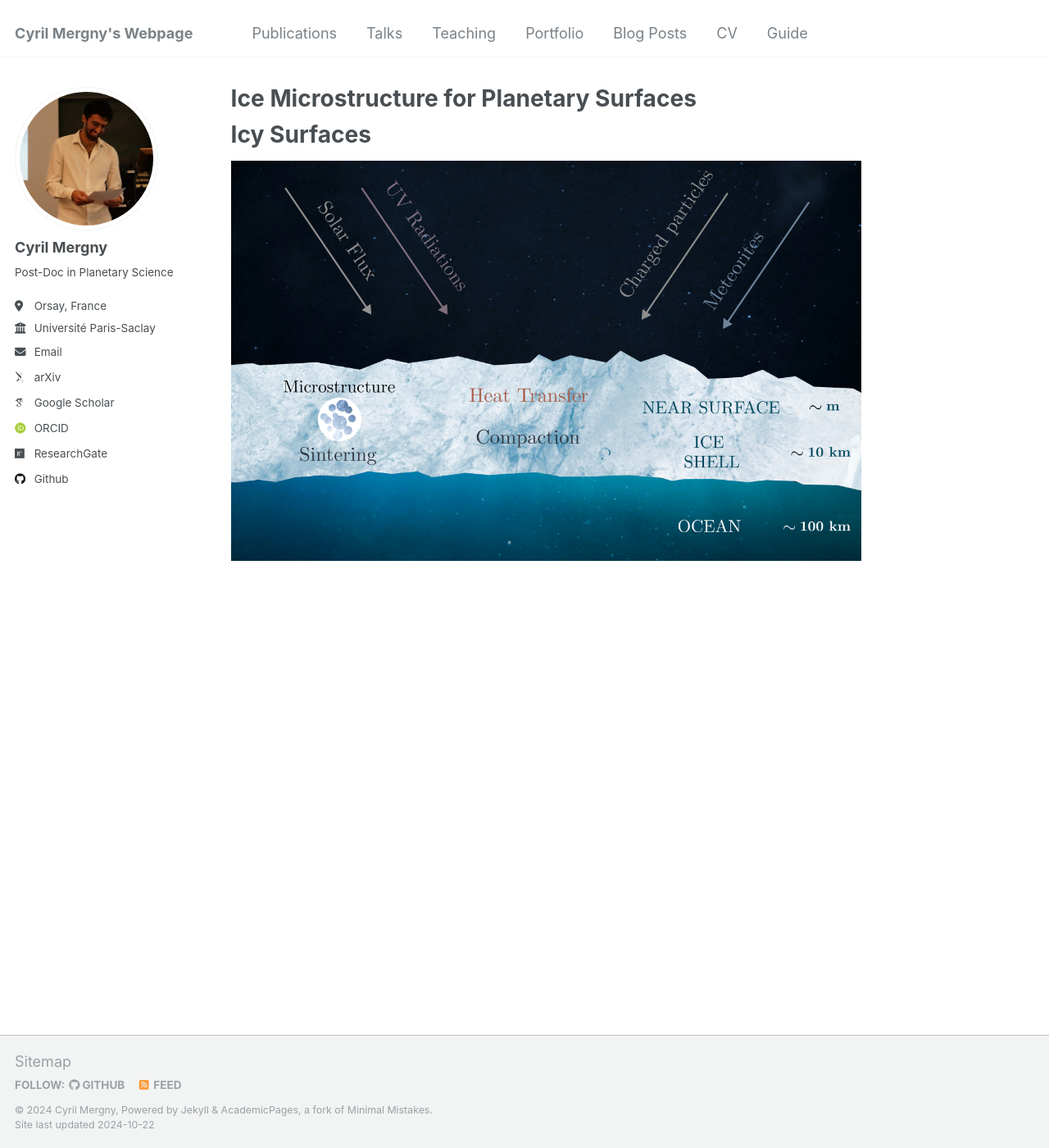
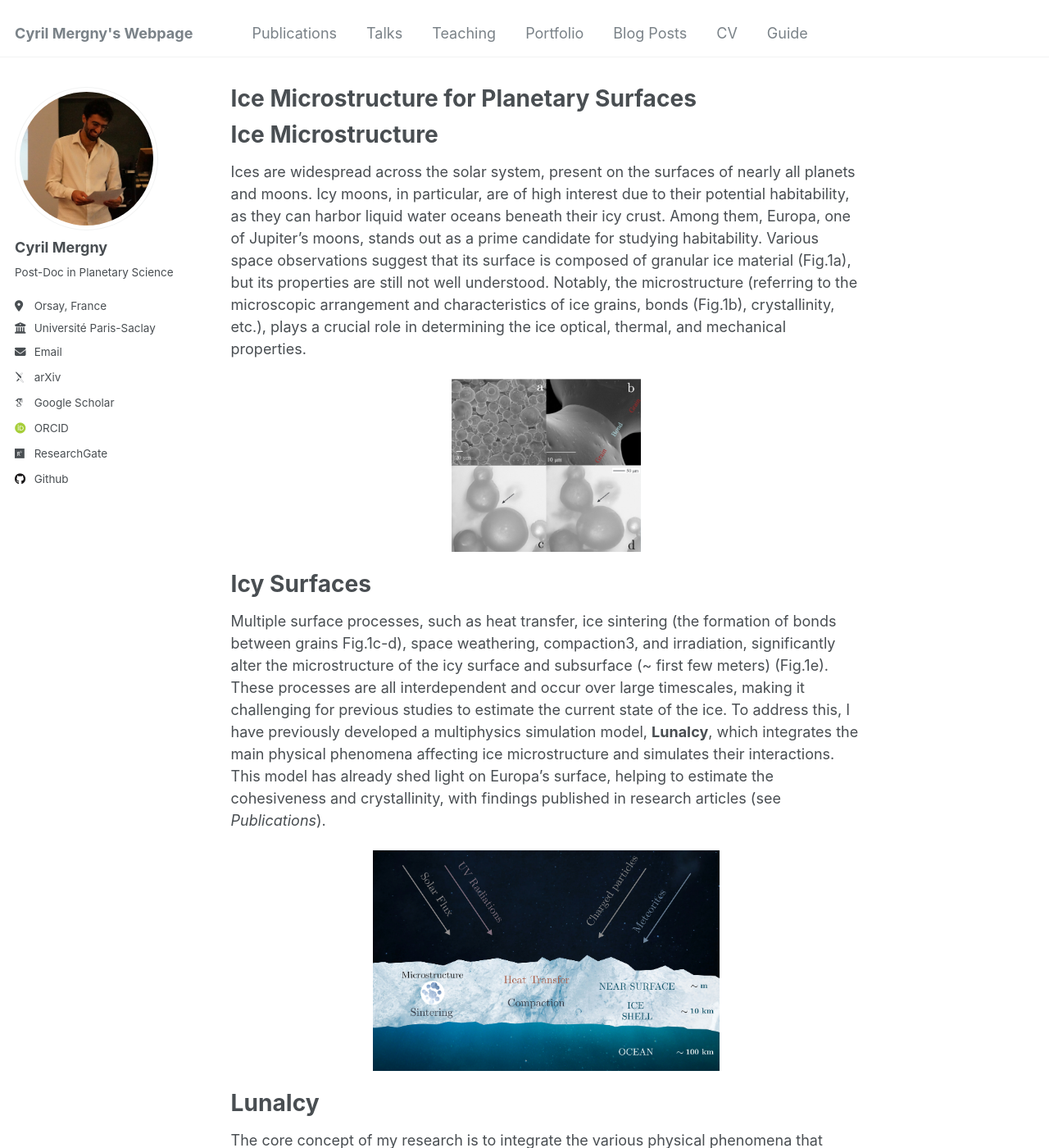
Before and after one commit to cmergny/cmergny.github.io, a Jekyll site: the page built from _pages/about.md, in a window 1280 px wide and 1400 px high. Shown: the whole window at 82% size. Built offline with Jekyll 4.4.1, drawn with Linux system fonts in a browser that asks for light colours; some web fonts are replaced; some of the changed text lies outside the part shown.

Commit message:
Update about.md

```diff
--- a/_pages/about.md
+++ b/_pages/about.md
@@ -7,7 +7,28 @@ redirect_from:
   - /about.html
 ---
 
+Ice Microstructure
+======
+
+Ices are widespread across the solar system, present on the surfaces of nearly all planets and moons. Icy moons, in particular, are of high interest due to their potential habitability, as they can harbor liquid water oceans beneath their icy crust. Among them, Europa, one of Jupiter’s moons, stands out as a prime candidate for studying habitability. Various space observations suggest that its surface is composed of granular ice material (Fig.1a), but its properties are still not well understood. Notably, the microstructure (referring to the microscopic arrangement and characteristics of ice grains, bonds (Fig.1b), crystallinity, etc.), plays a crucial role in determining the ice optical, thermal, and mechanical properties.
+
+<p align="center">
+<img src="/images/microstructure.png" alt="drawing" width="30%" class="center"/>
+</p>
+
 Icy Surfaces
 ======
 
-![surface](/images/europa_multisurf.png)
+Multiple surface processes, such as heat transfer, ice sintering (the formation of bonds between grains Fig.1c-d), space weathering, compaction3, and irradiation, significantly alter the microstructure of the icy surface and subsurface (~ first few meters) (Fig.1e). These processes are all interdependent and occur over large timescales, making it challenging for previous studies to estimate the current state of the ice. To address this, I have previously developed a multiphysics simulation model, **LunaIcy**, which integrates the main  physical phenomena affecting ice microstructure and simulates their interactions. This model has already shed light on Europa's surface, helping to estimate the cohesiveness and crystallinity, with findings published in research articles (see *Publications*).
+
+<p align="center">
+<img src="/images/europa_multisurf.png" alt="drawing" width="55%" class="center"/>
+</p>
+
+LunaIcy
+======
+The core concept of my research is to integrate the various physical phenomena that affect Europa’s ice microstructure and couple them within a 1D multiphysics simulation model named "LunaIcy" (see Figure 3). Just as scientists have developed General Circulation Models (GCMs) for climate studies, the study of planetary icy surfaces would benefit from the creation of multiphysics numerical models. This kind of simulation would be an analogous to snowpack models used for avalanche prediction, but here for solar system ices. I
+
+<p align="center">
+<img src="/images/lunaicy.png" alt="drawing" width="45%" class="center"/>
+</p>
```
